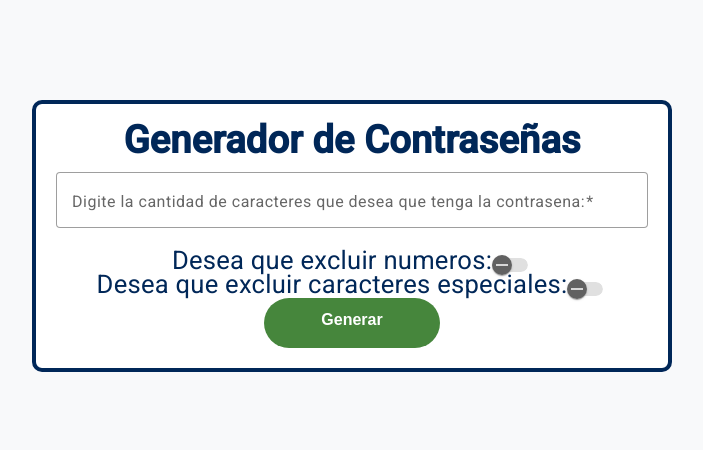
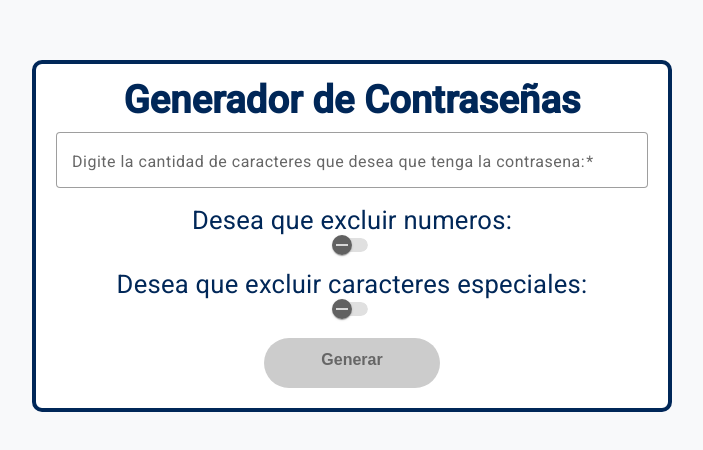
Before and after one commit to Edwingtr28/GenerarContrasenas, an Angular app: page / in a window 1280 px wide. Shown: the part 164-614 px from the top of the page, without its empty margins (288-991 px from the left). Built offline with nearby package versions, Linux system fonts and the light colour scheme.

Commit message:
modified:   src/app/app.component.css 	modified:   src/app/app.component.html 	modified:   src/app/app.component.ts 	modified:   src/app/app.module.ts

```diff
--- a/src/app/app.component.css
+++ b/src/app/app.component.css
@@ -58,6 +58,11 @@
     margin-right: 5px;
   }
 
+  .button-class:disabled {
+    background-color: #ccc; /* Color de fondo cuando está deshabilitado */
+    color: #666; /* Color del texto cuando está deshabilitado */
+  }
+
   .mat-form-field {
     width: 100%;
   }
--- a/src/app/app.component.ts
+++ b/src/app/app.component.ts
@@ -1,6 +1,7 @@
 import { Component, OnInit } from '@angular/core';
 import { ServicesService } from './Servicios/services.service';
 import { FormBuilder, FormGroup, Validators } from '@angular/forms';
+
 
 @Component({
   selector: 'app-root',
@@ -26,6 +27,7 @@ export class AppComponent implements OnInit {
   //variables de los toogles
   toogleNumbers = false;
   toogleSpecials = false;
+
 
   ngOnInit(): void {
 
--- a/src/app/app.module.ts
+++ b/src/app/app.module.ts
@@ -10,6 +10,7 @@ import {MatSlideToggleModule} from '@angular/material/slide-toggle';
 import {MatInputModule} from '@angular/material/input';
 import {MatFormFieldModule} from '@angular/material/form-field';
 import {FormsModule} from '@angular/forms';
+import { MatSnackBarModule } from '@angular/material/snack-bar';
 
 
 @NgModule({
@@ -25,7 +26,8 @@ import {FormsModule} from '@angular/forms';
     MatSlideToggleModule,
     MatInputModule,
     MatFormFieldModule,
-    FormsModule
+    FormsModule,
+    MatSnackBarModule
   ],
   providers: [],
   bootstrap: [AppComponent]
```
Also changed, not shown: src/app/app.component.html (+7 -5 lines).
